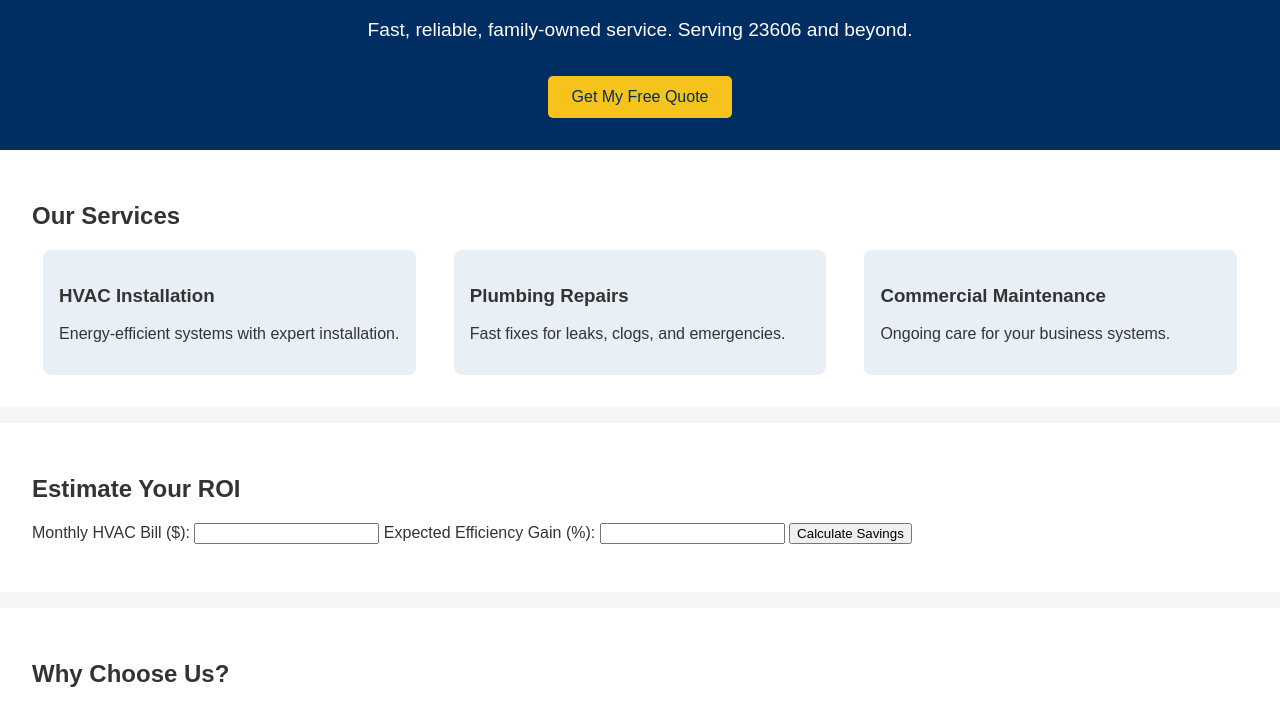
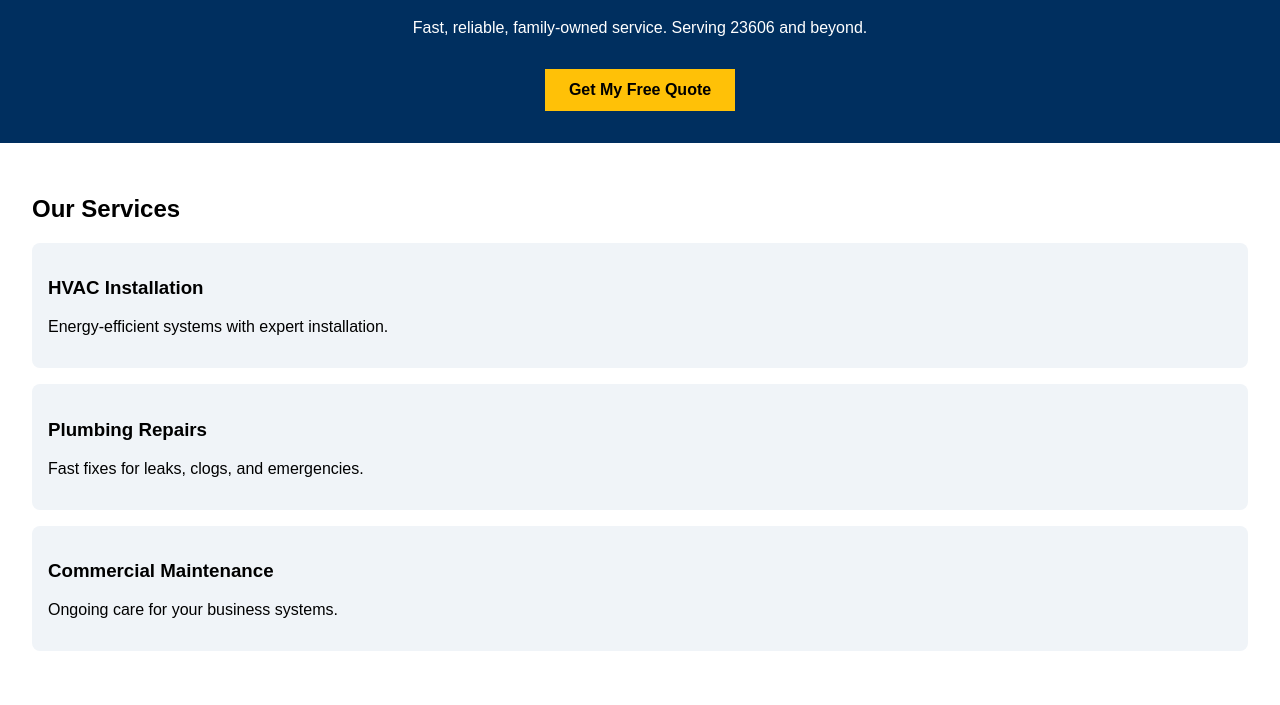
Before and after one commit to A1master2025/masters-mechanical-site, a plain HTML site: page index.html in a window 1280 px wide. Shown: the part 93-798 px from the top of the page. Drawn offline with Linux system fonts and the light colour scheme.

Commit message:
Add files via upload

```diff
--- a/index.html
+++ b/index.html
@@ -1,37 +1,43 @@
-
 <!DOCTYPE html>
 <html lang="en">
 <head>
   <meta charset="UTF-8" />
-  <meta name="viewport" content="width=device-width, initial-scale=1.0"/>
-  <title>Masters Mechanical | HVAC & Plumbing in Newport News</title>
+  <meta name="viewport" content="width=device-width, initial-scale=1.0" />
+  <title>Trusted HVAC & Plumbing for Newport News Homes</title>
   <link rel="stylesheet" href="main.css" />
 </head>
 <body>
-  <header>
+  <header class="hero">
     <h1>Trusted HVAC & Plumbing for Newport News Homes</h1>
-    <p class="subheading">Fast, reliable, family-owned service. Serving 23606 and beyond.</p>
+    <p>Fast, reliable, family-owned service. Serving 23606 and beyond.</p>
     <a href="#quote" class="cta-button">Get My Free Quote</a>
   </header>
 
-  <section id="services">
+  <section class="services">
     <h2>Our Services</h2>
-    <div class="service-grid">
-      <div><h3>HVAC Installation</h3><p>Energy-efficient systems with expert installation.</p></div>
-      <div><h3>Plumbing Repairs</h3><p>Fast fixes for leaks, clogs, and emergencies.</p></div>
-      <div><h3>Commercial Maintenance</h3><p>Ongoing care for your business systems.</p></div>
+    <div class="service-card">
+      <h3>HVAC Installation</h3>
+      <p>Energy-efficient systems with expert installation.</p>
+    </div>
+    <div class="service-card">
+      <h3>Plumbing Repairs</h3>
+      <p>Fast fixes for leaks, clogs, and emergencies.</p>
+    </div>
+    <div class="service-card">
+      <h3>Commercial Maintenance</h3>
+      <p>Ongoing care for your business systems.</p>
     </div>
   </section>
 
-  <section id="quote">
+  <section class="roi">
     <h2>Estimate Your ROI</h2>
-    <label>Monthly HVAC Bill ($): <input type="number" id="billInput" /></label>
-    <label>Expected Efficiency Gain (%): <input type="number" id="efficiencyInput" /></label>
+    <label>Monthly HVAC Bill ($): <input type="number" id="bill" /></label>
+    <label>Expected Efficiency Gain (%): <input type="number" id="efficiency" /></label>
     <button onclick="calculateROI()">Calculate Savings</button>
-    <p id="result"></p>
+    <p id="savings"></p>
   </section>
 
-  <section id="trust">
+  <section class="why-us">
     <h2>Why Choose Us?</h2>
     <ul>
       <li>✅ Licensed & Insured</li>
@@ -42,7 +48,7 @@
 
   <footer>
     <img src="assets/trust-badge.png" alt="Licensed & Insured" />
-    <p>&copy; 2025 Masters Mechanical Corp. | HVAC & Plumbing Experts | Newport News, VA</p>
+    <p>© 2025 Masters Mechanical Corp. | Data Center Cooling Experts | Licensed & Insured</p>
   </footer>
 
   <script src="main.js"></script>
--- a/main.css
+++ b/main.css
@@ -1,49 +1,35 @@
-
 body {
   font-family: Arial, sans-serif;
   margin: 0;
-  background: #f5f5f5;
-  color: #333;
+  padding: 0;
 }
-header {
-  background: #002d62;
-  color: #fff;
+.hero {
+  background: #002f5f;
+  color: white;
   text-align: center;
-  padding: 2rem;
-}
-.subheading {
-  font-size: 1.2rem;
-  margin-top: 0.5rem;
+  padding: 2em;
 }
 .cta-button {
-  background: #f6c31c;
-  color: #002d62;
-  padding: 0.75rem 1.5rem;
-  border-radius: 5px;
+  background: #ffc107;
+  color: black;
+  padding: 0.75em 1.5em;
   text-decoration: none;
+  font-weight: bold;
   display: inline-block;
-  margin-top: 1rem;
+  margin-top: 1em;
 }
-section {
-  padding: 2rem;
-  background: #fff;
-  margin-bottom: 1rem;
+.services, .roi, .why-us {
+  padding: 2em;
 }
-.service-grid {
-  display: flex;
-  gap: 1rem;
-  justify-content: space-around;
-  flex-wrap: wrap;
-}
-.service-grid > div {
-  background: #e9eff6;
-  padding: 1rem;
+.service-card {
+  background: #f0f4f8;
+  margin: 1em 0;
+  padding: 1em;
   border-radius: 8px;
-  width: 28%;
 }
 footer {
-  background: #002d62;
+  background: #002f5f;
   color: white;
   text-align: center;
-  padding: 1rem;
+  padding: 1em;
 }
--- a/main.js
+++ b/main.js
@@ -1,11 +1,6 @@
-
 function calculateROI() {
-  const bill = parseFloat(document.getElementById('billInput').value);
-  const efficiency = parseFloat(document.getElementById('efficiencyInput').value);
-  if (isNaN(bill) || isNaN(efficiency)) {
-    document.getElementById('result').innerText = 'Please enter valid numbers.';
-    return;
-  }
+  const bill = parseFloat(document.getElementById("bill").value);
+  const efficiency = parseFloat(document.getElementById("efficiency").value);
   const savings = bill * (efficiency / 100);
-  document.getElementById('result').innerText = `Estimated Monthly Savings: $${savings.toFixed(2)}`;
+  document.getElementById("savings").innerText = "Estimated Monthly Savings: $" + savings.toFixed(2);
 }
```
Also changed, not shown: assets/trust-badge.png.
